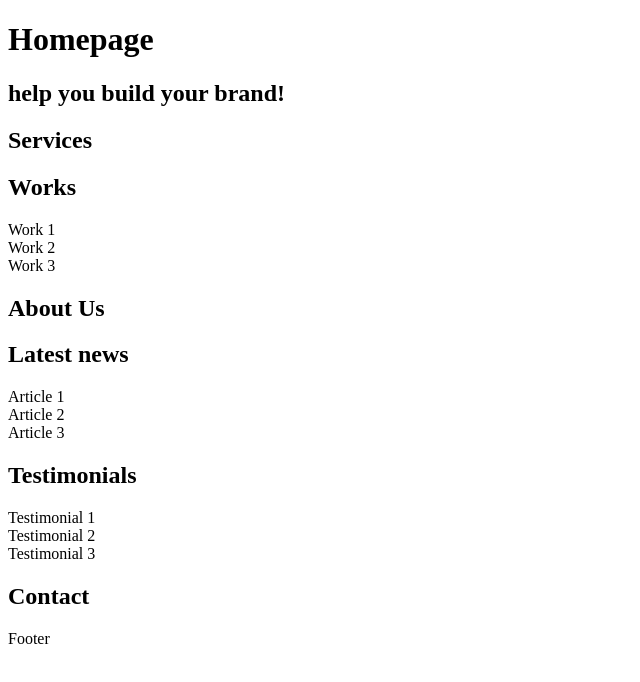
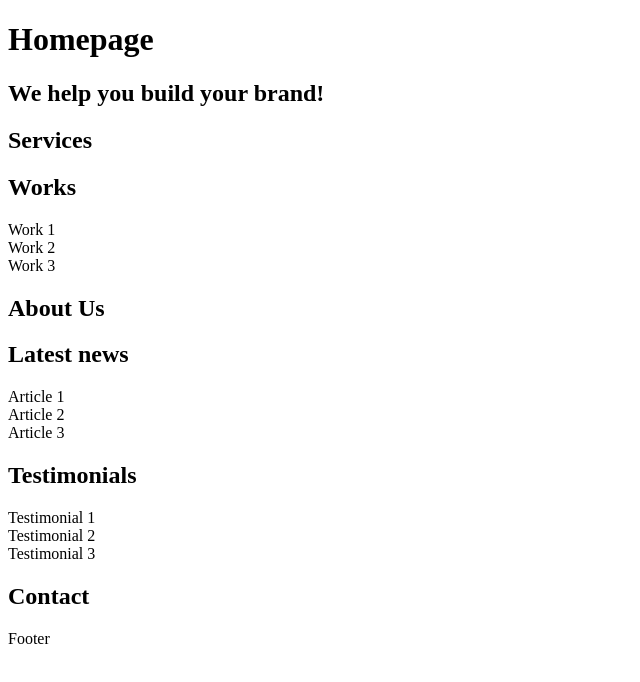
Before and after one commit to Xa-C24/holbertonschool-web_front_end, a plain HTML site: page html_advanced/9-index.html in a window 1280 px wide. Shown: the whole page, without its empty margins (0-640 px from the left). Drawn offline with Linux system fonts and the light colour scheme.

```diff
--- a/html_advanced/9-index.html
+++ b/html_advanced/9-index.html
@@ -30,7 +30,7 @@
         <h1>Homepage</h1>
 
         <section>
-            <h2>help you build your brand!</h2>
+            <h2>We help you build your brand!</h2>
         </section>
 
         <section>
```
